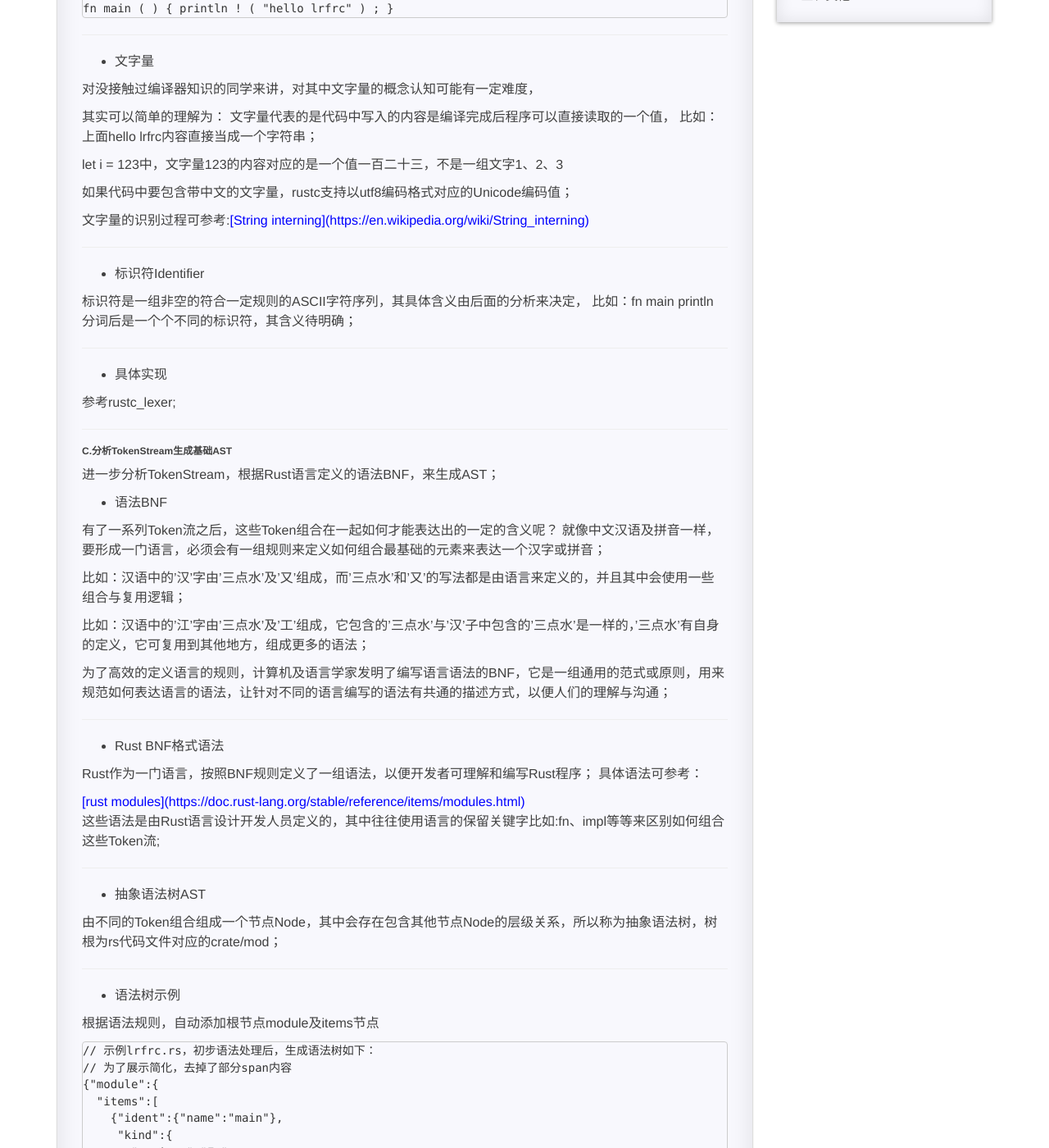
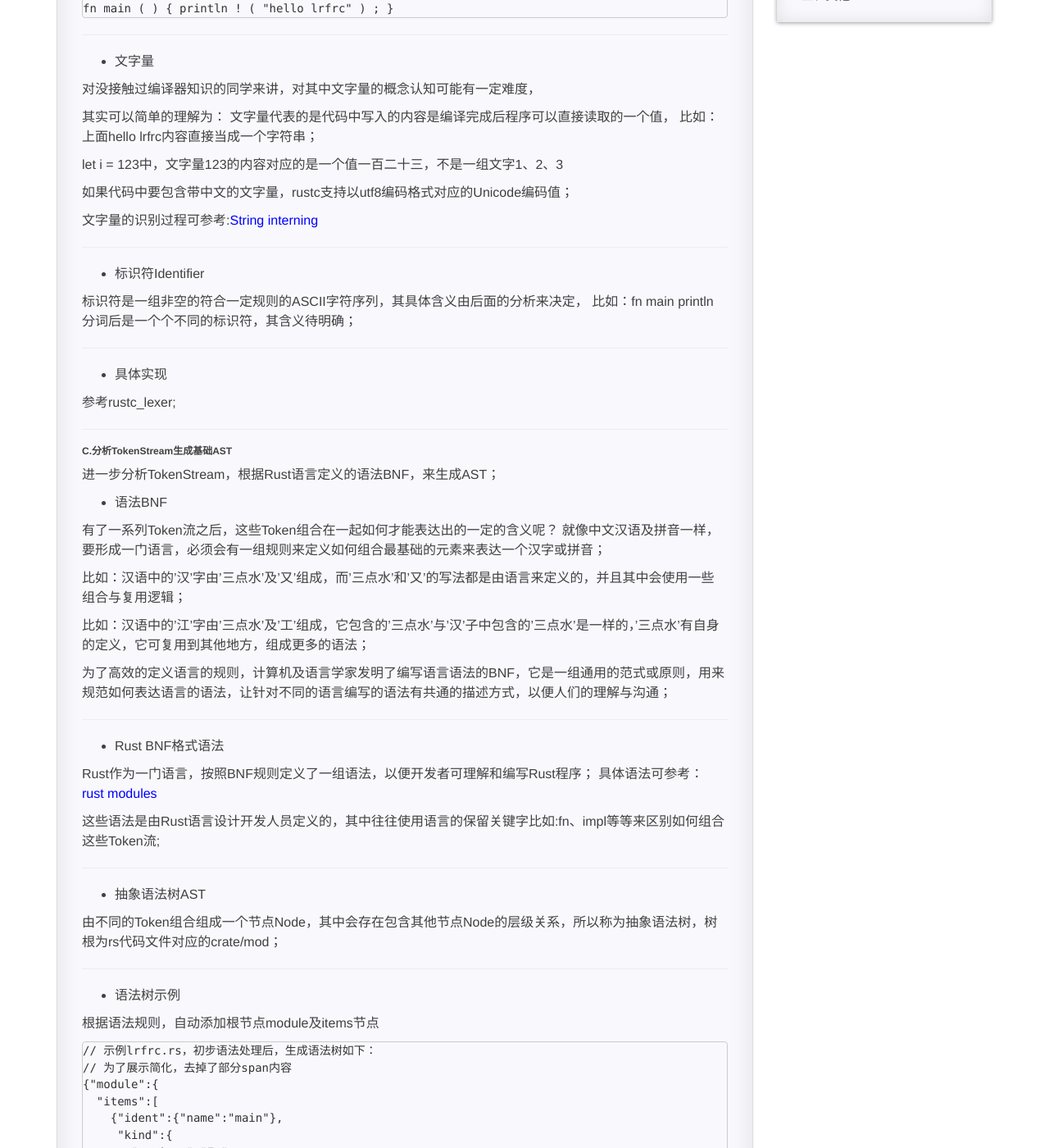
Before and after one commit to Grainspring/grainspring.github.io, a Jekyll site: the page built from _posts/2021-03-16-lrfrc-rustc-preview.md, in a window 1280 px wide and 1400 px high, scrolled down 1181 px. Shown: the whole window at 82% size. Built offline with Jekyll 4.4.1, drawn with Linux system fonts in a browser that asks for light colours; nearby versions of some CDN libraries; comment, search, counter and statistics services are not loaded; a style sheet for code colours, icons or effects is not loaded; some of the changed text lies outside the part shown.

Commit message:
update lrfrc rustc preview

````diff
--- a/_posts/2021-03-16-lrfrc-rustc-preview.md
+++ b/_posts/2021-03-16-lrfrc-rustc-preview.md
@@ -64,7 +64,7 @@ let i = 123中，文字量123的内容对应的是一个值一百二十三，不
 
 如果代码中要包含带中文的文字量，rustc支持以utf8编码格式对应的Unicode编码值；
 
-文字量的识别过程可参考:<font color="blue">[String interning](https://en.wikipedia.org/wiki/String_interning)</font>
+文字量的识别过程可参考:[<font color="blue">String interning</font>](https://en.wikipedia.org/wiki/String_interning)
 
 ---
 * 标识符Identifier
@@ -98,7 +98,7 @@ let i = 123中，文字量123的内容对应的是一个值一百二十三，不
 
 Rust作为一门语言，按照BNF规则定义了一组语法，以便开发者可理解和编写Rust程序；
 具体语法可参考：
-<font color="blue">[rust modules](https://doc.rust-lang.org/stable/reference/items/modules.html)</font>
+[<font color="blue">rust modules</font>](https://doc.rust-lang.org/stable/reference/items/modules.html)
 
 这些语法是由Rust语言设计开发人员定义的，其中往往使用语言的保留关键字比如:fn、impl等等来区别如何组合这些Token流;
 
@@ -309,7 +309,7 @@ MIR(Mid-Level Intermediate Representation)是一种从根本上来对Rust语言
 
 它会将函数中语句及表达逻辑，转换成控制流图CFG(Control-Flow Graph)的方式，以描述函数中的程序块以及它们之间的跳转，同时维护变量的初始化及生命周期。
 
-具体可参考:<font color="blue">[Introduce MIR](https://blog.rust-lang.org/2016/04/19/MIR.html)</font>
+具体可参考:[<font color="blue">Introduce MIR</font>](https://blog.rust-lang.org/2016/04/19/MIR.html)
 ```
 // 示例lrfrc.rs，生成的MIR内容如下：
 fn main() -> () {
@@ -866,7 +866,7 @@ std::rt::lang_start::{{closure}}#0 0:fn()] as std::ops::FnOnce<()>>::call_once -
 
 ---
 参考
-* <font color="blue">[rustc dev guide](https://rustc-dev-guide.rust-lang.org/overview.html)</font>
+* [<font color="blue">rustc dev guide</font>](https://rustc-dev-guide.rust-lang.org/overview.html)
 
 ---
 更多文章可使用微信扫码公众二维码查看
````
